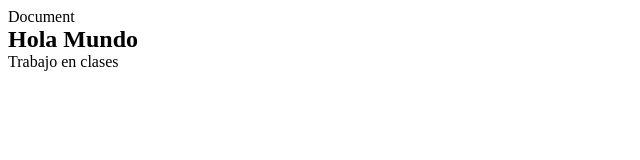
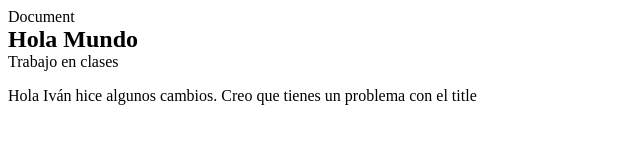
Before and after one commit to guiaivang/holamundo, a plain HTML site: page index.html in a window 1280 px wide. Shown: the whole page, without its empty margins (0-640 px from the left). Drawn offline with Linux system fonts and the light colour scheme.

Commit message:
cambios ana maria

```diff
--- a/index.html
+++ b/index.html
@@ -9,6 +9,7 @@
 <body>
     <div class="hola">Hola Mundo</div>
     <div>Trabajo en clases</div>
+    <p>Hola Iván hice algunos cambios. Creo que tienes un problema con el title</p>
 
 </body>
 </html>
```
Also changed, not shown: 1 other file.
